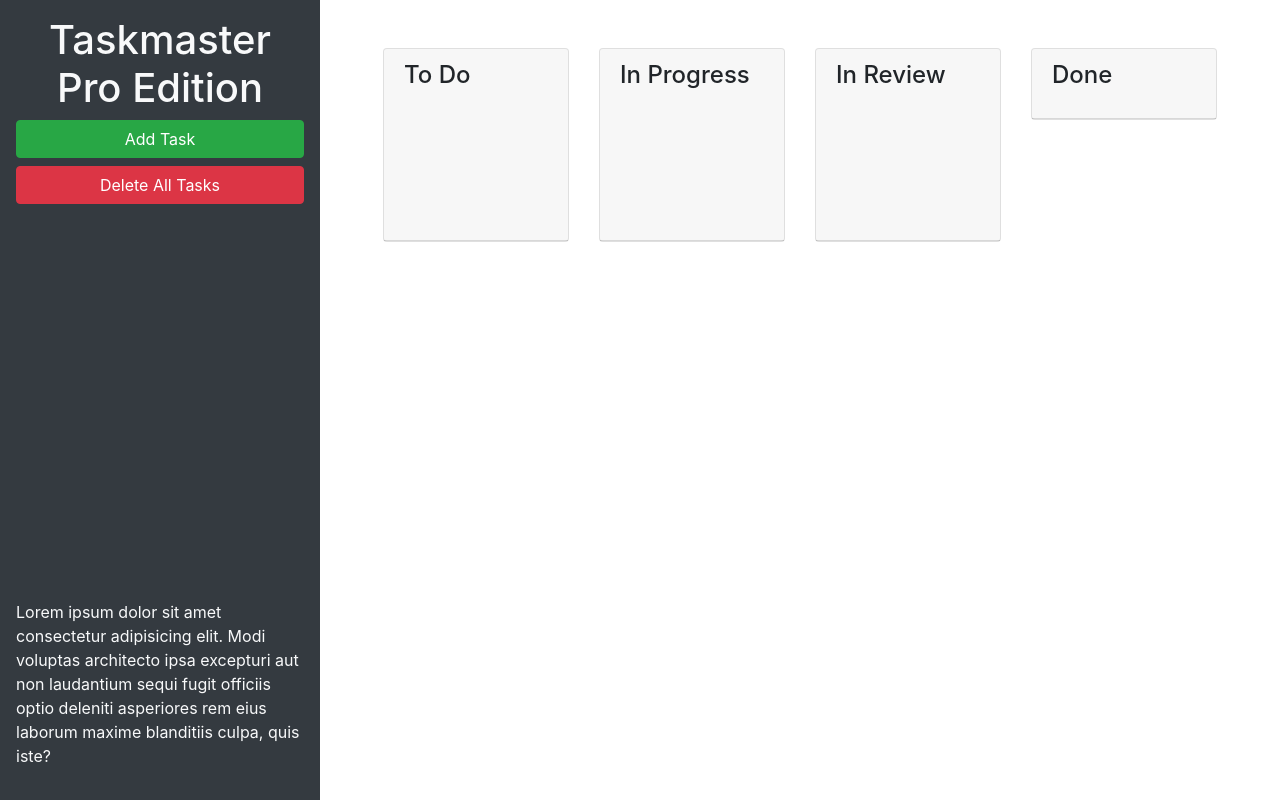
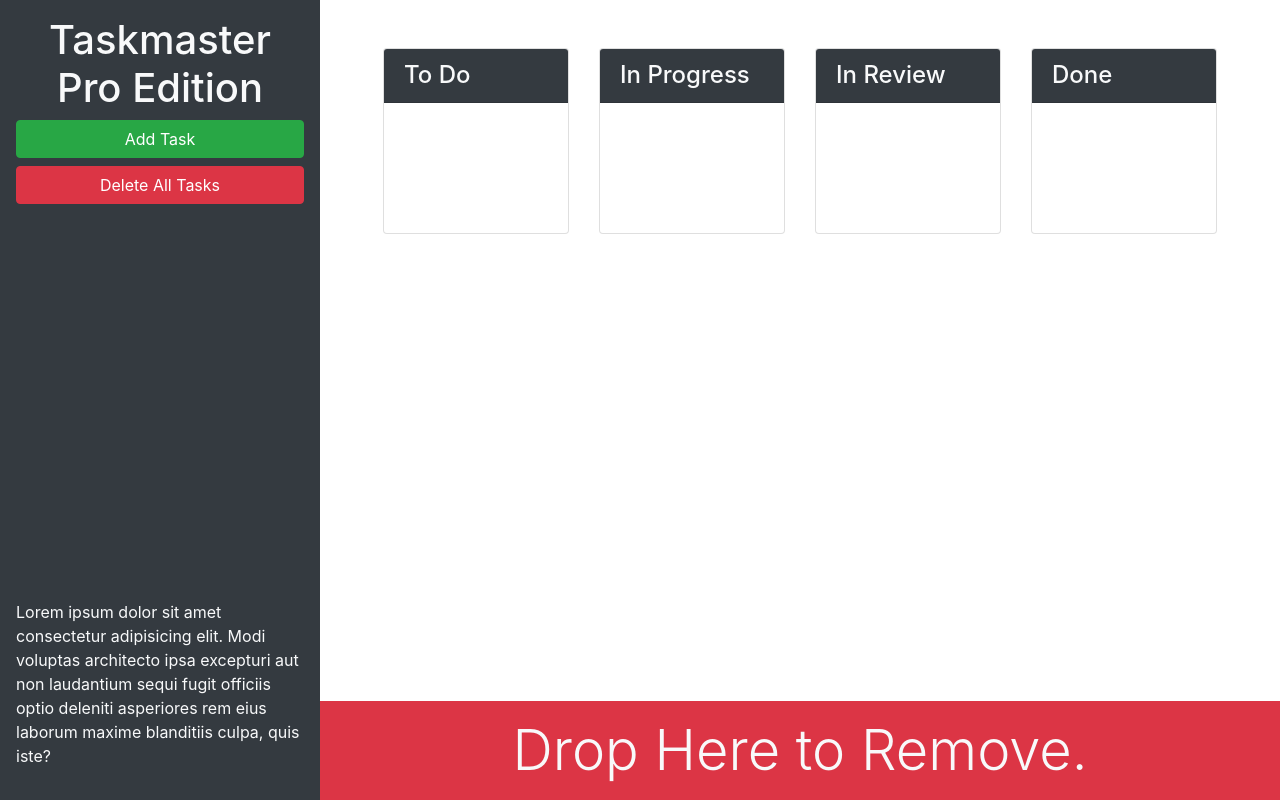
Before and after one commit to labchild/taskmaster-pro, a plain HTML site: page index.html in a window 1280 px wide. Drawn offline with nearby package versions, Linux system fonts and the light colour scheme.

Commit message:
add trash and bootstrap components

```diff
--- a/index.html
+++ b/index.html
@@ -13,59 +13,62 @@
 <body>
 
   <div class="row min-vh-100 no-gutters">
-    <header class="col-12 col-lg-3 bg-dark text-light d-flex flex-column p-4 p-lg-3">
+    <header class="col-12 col-lg-3 bg-dark text-light d-flex flex-column p-4 p-lg-3 sticky-top">
       <h1 class="text-center">Taskmaster Pro Edition</h1>
       <button id="create-task" class="btn btn-block btn-success" data-toggle="modal" data-target="#task-form-modal">Add
         Task</button>
       <button id="remove-tasks" class="btn btn-block btn-danger">Delete All Tasks</button>
-      <p class="mt-auto">Lorem ipsum dolor sit amet consectetur adipisicing elit. Modi voluptas architecto ipsa
+      <p class="mt-auto d-none d-lg-block">Lorem ipsum dolor sit amet consectetur adipisicing elit. Modi voluptas architecto ipsa
         excepturi aut non
         laudantium sequi fugit officiis optio deleniti asperiores rem eius laborum maxime blanditiis culpa, quis iste?
       </p>
     </header>
     <!-- main will run across entire page until break point max 960 px – larger screens run main across 9 cols -->
-    <main class="col-12 col-lg-9">
+    <main class="col-12 col-lg-9 d-flex flex-column">
       <div class="m-5 row justify-content-around">
         <!-- todo list  -->
         <div class="col-12 col-md-6 col-xl-3 mb-3">
           <div class="card">
-            <div class="card-header">
-              <h4>To Do</h4>
+              <h4 class="bg-dark card-header text-light">To Do</h4>
               <ul id="list-toDo" class="list-group list-group-flush"> </ul>
-            </div>
           </div>
         </div>
 
         <!-- progress list  -->
         <div class="col-12 col-md-6 col-xl-3 mb-3">
           <div class="card">
-            <div class="card-header">
-              <h4>In Progress</h4>
+
+              <h4 class="card-header bg-dark text-light">In Progress</h4>
               <ul id="list-inProgress" class="list-group list-group-flush"> </ul>
-            </div>
+
           </div>
         </div>
 
         <!-- in review list -->
         <div class="col-12 col-md-6 col-xl-3 mb-3">
           <div class="card">
-            <div class="card-header">
-              <h4>In Review</h4>
+
+              <h4 class="card-header bg-dark text-light">In Review</h4>
               <ul id="list-inReview" class="list-group list-group-flush"> </ul>
-            </div>
+
           </div>
         </div>
 
         <!-- done list  -->
         <div class="col-12 col-md-6 col-xl-3 mb-3">
           <div class="card">
-            <div class="card-header">
-              <h4>Done</h4>
-              <ul class="list-done" class="list-group list-group-flush"> </ul>
+              <h4 class="card-header bg-dark text-light">Done</h4>
+              <ul id="list-done" class="list-group list-group-flush"> </ul>
             </div>
           </div>
         </div>
 
+
+      <div id="trash" class="mt-auto">
+        <div class="w-100 bg-danger p-3 text-center text-light display-4">
+          Drop Here to Remove.
+        </div>
+      </div>
       </div>
     </main>
   </div>
```
